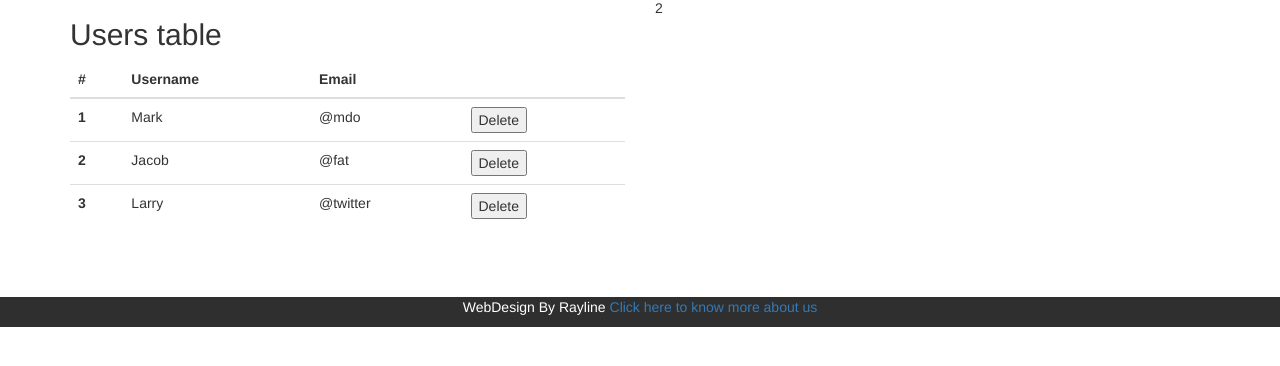
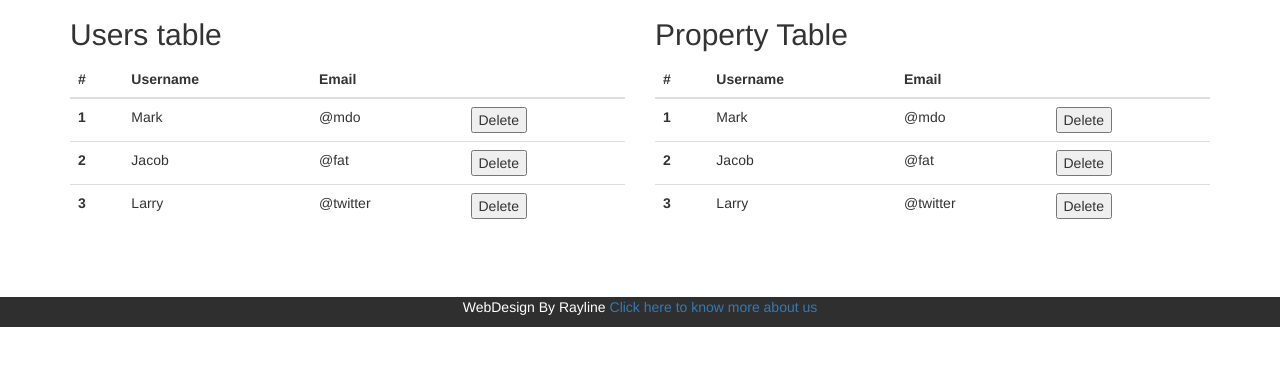
Before and after one commit to Dozzy7/house, a PHP site: page /adminpanel.php in a window 1280 px wide. Shown: the part 52-418 px from the top of the page. Run offline with PHP 8.4, Linux system fonts and the light colour scheme; some libraries are stand-ins or nearby versions.

Commit message:
added tables

```diff
--- a/adminpanel.php
+++ b/adminpanel.php
@@ -51,7 +51,37 @@
     </div>
 
     <div class="col-sm-6">
-       2
+       <h2>Property Table</h2>
+        <table class="table">
+  <thead>
+    <tr>
+      <th>#</th>
+      <th>Username</th>
+      <th>Email</th>
+      <th></th>
+    </tr>
+  </thead>
+  <tbody>
+    <tr>
+      <th scope="row">1</th>
+      <td>Mark</td>
+      <td>@mdo</td>
+      <td><input type="button" name="delete" value="Delete"></td>
+    </tr>
+    <tr>
+      <th scope="row">2</th>
+      <td>Jacob</td>
+      <td>@fat</td>
+      <td><input type="button" name="delete" value="Delete"></td>
+    </tr>
+    <tr>
+      <th scope="row">3</th>
+      <td>Larry</td>
+      <td>@twitter</td>
+      <td><input type="button" name="delete" value="Delete"></td>
+    </tr>
+  </tbody>
+</table>
     </div>
         </div>
     </div>
```
